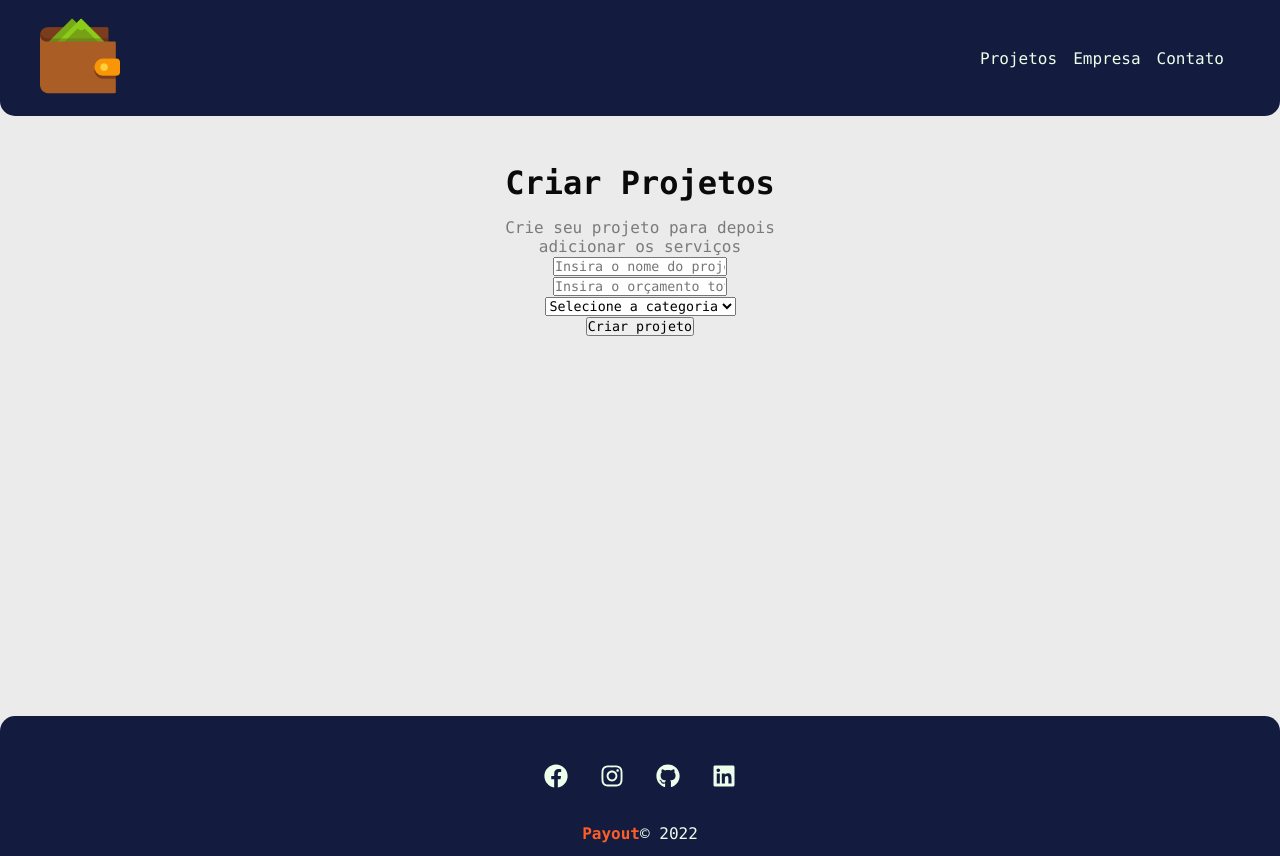
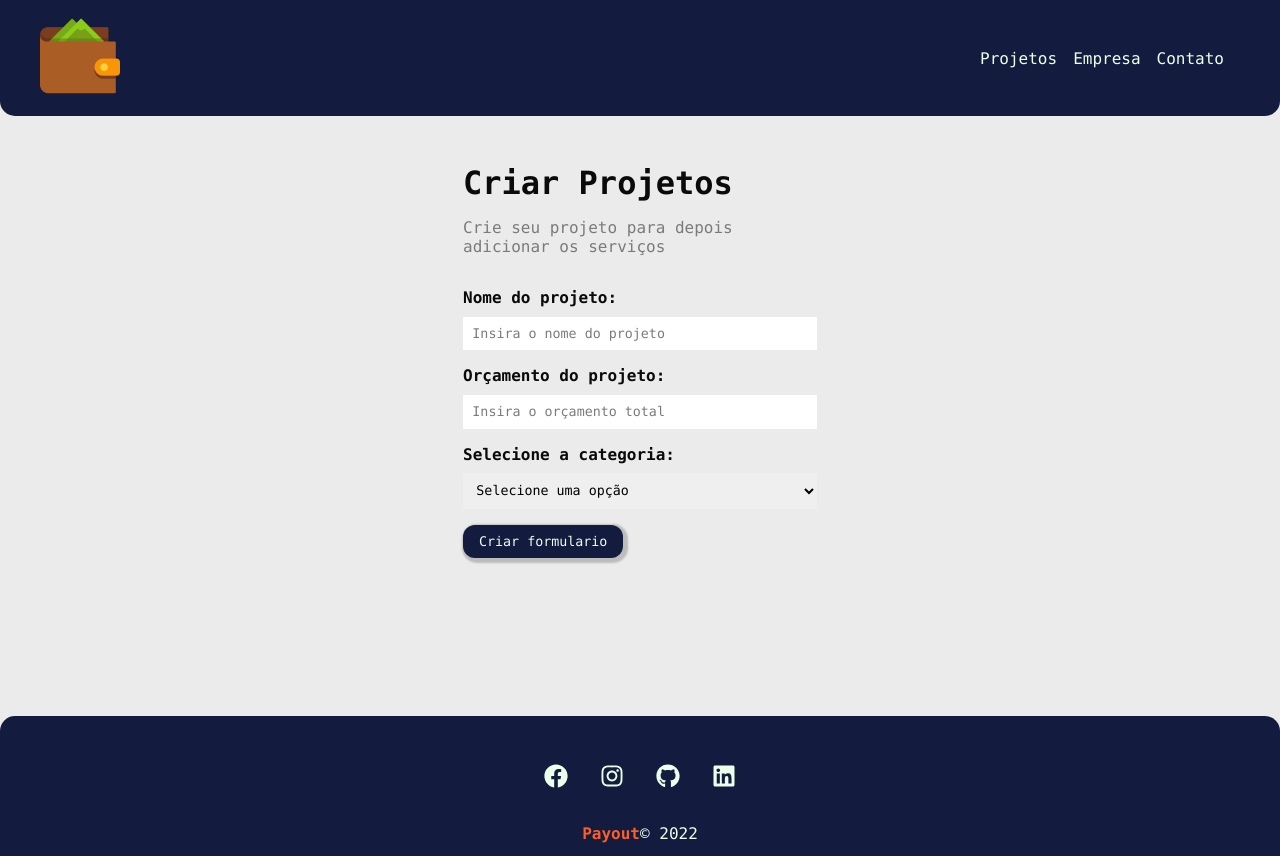
Before and after one commit to NashiCodes/Payout, a React (Create React App) app: page /newproject in a window 1280 px wide. Built offline with nearby package versions, Linux system fonts and the light colour scheme.

Commit message:
formulario preenchido de forma dinamica, e estilização geral

```diff
--- /dev/null
+++ b/src/components/form/Input.js
@@ -0,0 +1,24 @@
+import styles from "./Input.module.css";
+
+export default function Input({
+  type,
+  text,
+  name,
+  placeholder,
+  handleOnChange,
+  value,
+}) {
+  return (
+    <div className={styles.form_control}>
+      <label htmlFor={name}>{text}:</label>
+      <input
+        type={type}
+        name={name}
+        id={name}
+        placeholder={placeholder}
+        onChange={handleOnChange}
+        value={value}
+      />
+    </div>
+  );
+}
--- /dev/null
+++ b/src/components/form/Input.module.css
@@ -0,0 +1,24 @@
+.form_control {
+  display: flex;
+  flex-direction: column;
+  margin-bottom: 1em;
+}
+
+.form_control label {
+  margin-bottom: 0.6em;
+  font-weight: bold;
+}
+
+.form_control input {
+  padding: 0.7em;
+  border-radius: 0;
+  border: none;
+  transition: 0.5s;
+}
+.form_control input::placeholder {
+  color: #7b7b7b;
+}
+.form_control input:hover {
+  padding: 1em;
+  cursor: pointer;
+}
--- /dev/null
+++ b/src/components/form/Select.js
@@ -0,0 +1,12 @@
+import styles from "./Select.module.css";
+
+export default function Select({ text, name, options, handleOnChange, value }) {
+  return (
+    <div className={styles.Select}>
+      <label htmlFor={name}>{text}:</label>
+      <select name={name} id={name}>
+        <option> Selecione uma opção</option>
+      </select>
+    </div>
+  );
+}
--- /dev/null
+++ b/src/components/form/Select.module.css
@@ -0,0 +1,21 @@
+.Select {
+  display: flex;
+  flex-direction: column;
+  margin-bottom: 1em;
+}
+
+.Select label {
+  margin-bottom: 0.6em;
+  font-weight: bold;
+}
+
+.Select select {
+  padding: 0.7em;
+  border-radius: 0;
+  border: none;
+  transition: 0.5s;
+}
+
+.Select select:hover {
+  padding: 1em;
+}
--- /dev/null
+++ b/src/components/form/SubmitBtn.js
@@ -0,0 +1,9 @@
+import styles from "./SubmitBtn.module.css";
+
+export default function SubmitBtn({ text }) {
+  return (
+    <div>
+      <button className={styles.btn}>{text}</button>
+    </div>
+  );
+}
--- /dev/null
+++ b/src/components/form/SubmitBtn.module.css
@@ -0,0 +1,16 @@
+.btn {
+  background-color: #131c3f;
+  color: #ebffeb;
+  padding: 0.7em 1.2em;
+  text-decoration: none;
+  transition: 0.3s;
+  cursor: pointer;
+  border: none;
+  border-radius: 12px;
+  box-shadow: 2px 2px 2px 3px rgba(0, 0, 0, 0.2);
+}
+
+.btn:hover {
+  color: #fe5d26;
+  padding: .8em 1.3em;
+}
--- a/src/components/layout/Navbar.js
+++ b/src/components/layout/Navbar.js
@@ -5,19 +5,19 @@ import logo from "../../img/payout_logo.png";
 
 export default function Navbar() {
   return (
-    <nav class={styles.navbar}>
+    <nav className={styles.navbar}>
       <Container>
         <Link to="/">
           <img src={logo} alt="Payout" />
         </Link>
-        <ul class={styles.list}>
-          <li class={styles.item}>
+        <ul className={styles.list}>
+          <li className={styles.item}>
             <Link to="/Projects">Projetos</Link>
           </li>
-          <li class={styles.item}>
+          <li className={styles.item}>
             <Link to="/Company">Empresa</Link>
           </li>
-          <li class={styles.item}>
+          <li className={styles.item}>
             <Link to="/Contact">Contato</Link>
           </li>
         </ul>
--- a/src/components/pages/NewProject.js
+++ b/src/components/pages/NewProject.js
@@ -6,7 +6,7 @@ export default function NewProject() {
     <div className={styles.NP_container}>
       <h1>Criar Projetos</h1>
       <p>Crie seu projeto para depois adicionar os serviços</p>
-      <ProjectForm />
+      <ProjectForm btnText="Criar formulario" />
     </div>
   );
 }
--- a/src/components/project/ProjectForm.js
+++ b/src/components/project/ProjectForm.js
@@ -1,20 +1,25 @@
-export default function ProjectForm() {
+import Input from "../form/Input.js";
+import Select from "../form/Select.js";
+import SubmitBtn from "../form/SubmitBtn.js";
+import styles from "./ProjectForm.module.css";
+
+export default function ProjectForm({ btnText }) {
   return (
-    <form>
-      <div>
-        <input type="text" placeholder="Insira o nome do projeto" />
-      </div>
-      <div>
-        <input type="text" placeholder="Insira o orçamento total" />
-      </div>
-      <div>
-        <select name="category_id">
-          <option disabled selected>Selecione a categoria</option>
-        </select>
-      </div>
-      <div>
-        <input type="submit" value="Criar projeto" />
-      </div>
+    <form className={styles.form}>
+      <Input
+        type="text"
+        text="Nome do projeto"
+        name="name"
+        placeholder="Insira o nome do projeto"
+      />
+      <Input
+        type="number"
+        text="Orçamento do projeto"
+        name="budget"
+        placeholder="Insira o orçamento total"
+      />
+      <Select name="category_id" text="Selecione a categoria" />
+      <SubmitBtn text={btnText} />
     </form>
   );
 }
--- /dev/null
+++ b/src/components/project/ProjectForm.module.css
@@ -0,0 +1,4 @@
+.form {
+  width: 100%;
+  margin: 2em 0;
+}
--- a/src/index.css
+++ b/src/index.css
@@ -10,8 +10,6 @@ html,
 body,
 #root {
   height: 100%;
-  text-align: center;
-  background-color: #EBEBEB;
-  justify-content: center;
+  background-color: #ebebeb;
   color: #0a0a0a;
 }
```
